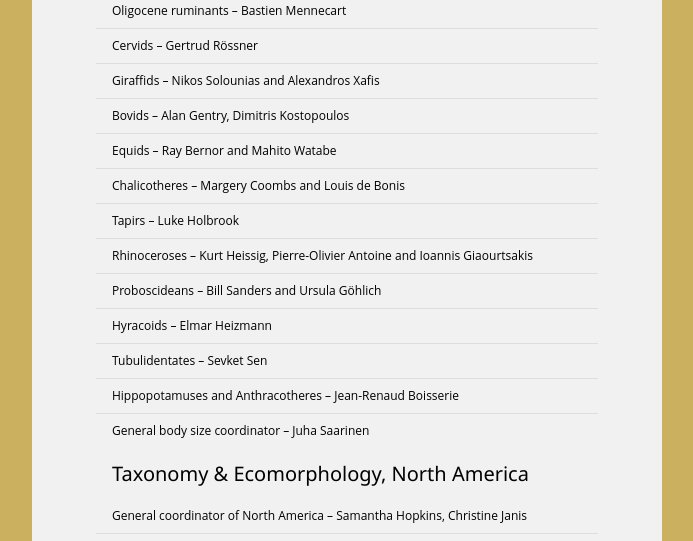
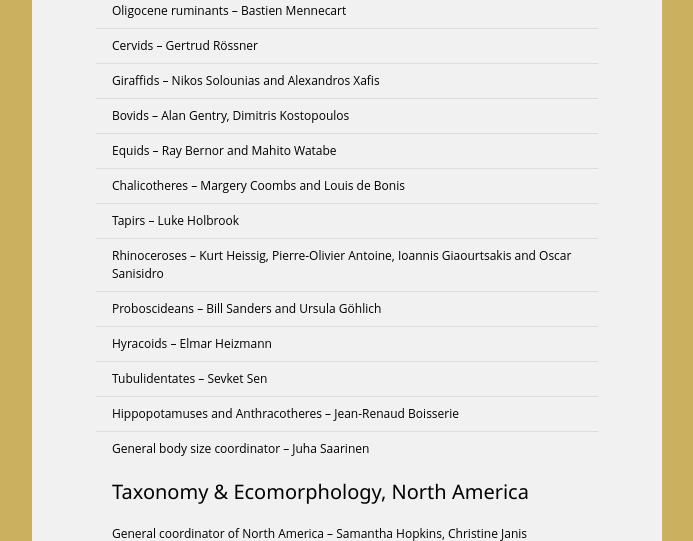
Before and after one commit to karilint/new_and_old_worlds, a Django app: template now/templates/board.html in a window 1280 px wide. Shown: the part 3125-3666 px from the top of the page, without its empty margins (293-986 px from the left). Run offline with Django 3.2, Linux system fonts and the light colour scheme; the template is opened without the code that fills it, so the values that code supplies are empty; some libraries are stand-ins or nearby versions.

Commit message:
Board updated

```diff
--- a/now/templates/board.html
+++ b/now/templates/board.html
@@ -174,7 +174,7 @@ NOW - Fossil Mammal Database - Advisory Board
       <li>Equids &ndash; Ray Bernor and Mahito Watabe</li>
       <li>Chalicotheres &ndash; Margery Coombs and Louis de Bonis</li>
       <li>Tapirs &ndash; Luke Holbrook</li>
-      <li>Rhinoceroses &ndash; Kurt Heissig, Pierre-Olivier Antoine and Ioannis Giaourtsakis</li>
+      <li>Rhinoceroses &ndash; Kurt Heissig, Pierre-Olivier Antoine, Ioannis Giaourtsakis and Oscar Sanisidro</li>
       <li>Proboscideans &ndash; Bill Sanders and Ursula G&ouml;hlich</li>
       <li>Hyracoids &ndash; Elmar Heizmann</li>
       <li>Tubulidentates &ndash; Sevket Sen</li>
```
